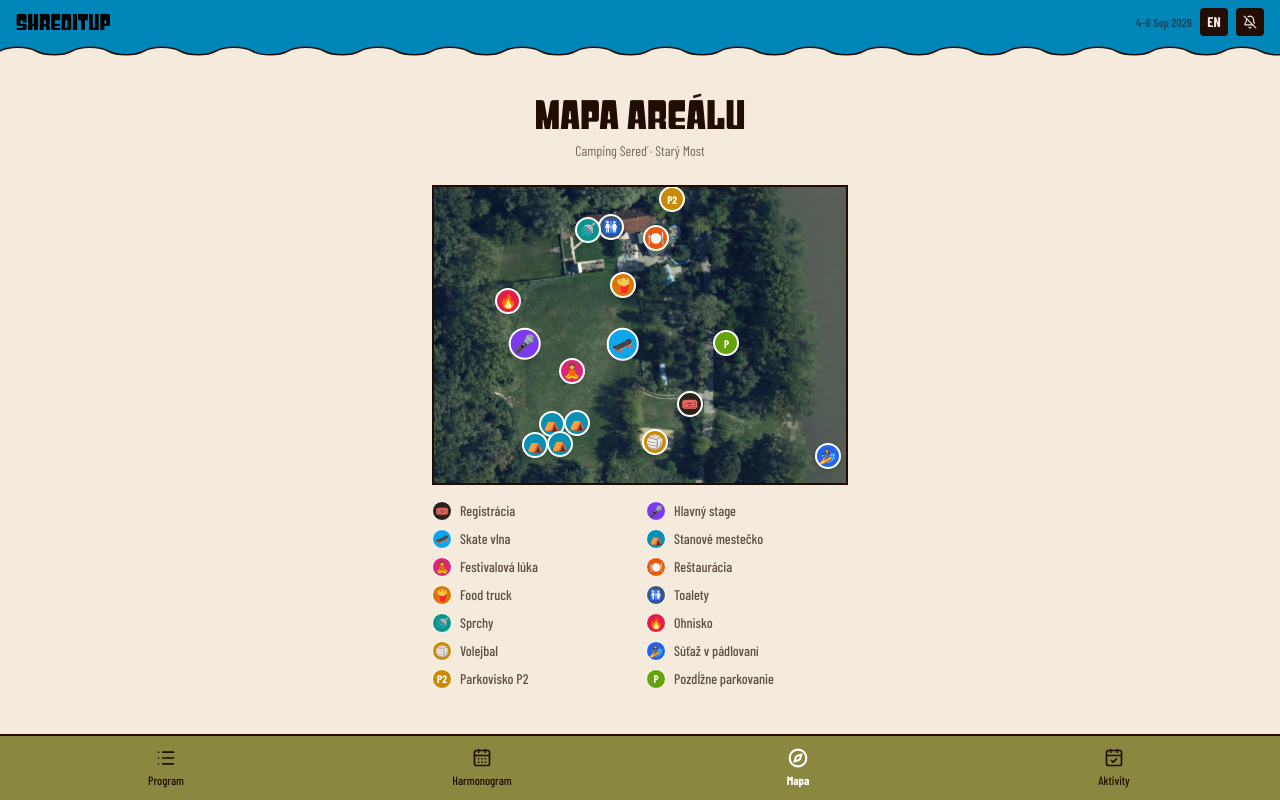
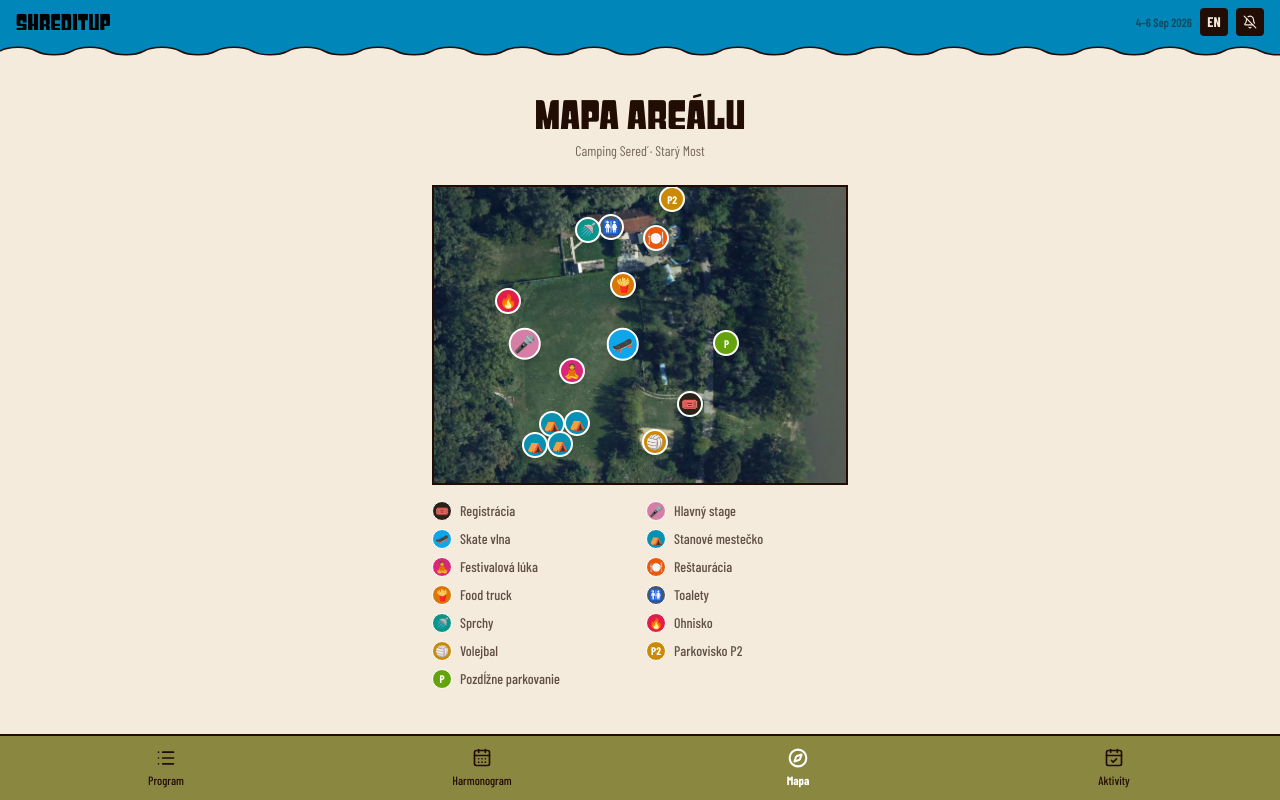
Before and after one commit to nikoleta01/shreditup, a Next.js app: page /map in a window 1280 px wide. Built offline with nearby package versions, Linux system fonts and the light colour scheme.

Commit message:
fix(map): design color changes

```diff
--- a/app/globals.css
+++ b/app/globals.css
@@ -128,6 +128,14 @@
     @apply border-border outline-ring/50;
   }
   body {
+    /* min-h-svh (Tailwind, set inline on <body> in layout.tsx) alone isn't
+       enough in iOS standalone PWAs — svh has been observed under-reporting
+       the true visible height there by a variable amount, leaving html/body's
+       painted box short of the physical bottom edge (native black canvas
+       showing through underneath everything, including the fixed nav, in a
+       gap whose size drifts between reflows). Anchoring to height: 100% is
+       the more reliable floor for this specific case. */
+    height: 100%;
     @apply bg-background text-foreground;
     font-family: var(--font-barlow), system-ui, sans-serif;
   }
@@ -139,6 +147,7 @@
        (overscroll-behavior-y: none was tried here too, but it silently broke
        scrolling entirely on iOS standalone on most pages — known WebKit
        landmine. Don't re-add it without testing on a real device first.) */
+    height: 100%;
     @apply bg-background;
     font-family: var(--font-barlow), system-ui, sans-serif;
   }
--- a/lib/map-pois.ts
+++ b/lib/map-pois.ts
@@ -11,7 +11,6 @@ export type PoiTypeId =
   | "showers"
   | "campfire"
   | "volleyball"
-  | "paddle"
   | "parkingP2"
   | "parkingLong";
 
@@ -38,7 +37,7 @@ export const POI_TYPES: PoiType[] = [
     emoji: "🎤",
     sk: "Hlavný stage",
     en: "Main stage",
-    color: "#7c3aed",
+    color: "#d77ea6",
     scale: 1.25,
   },
   {
@@ -100,13 +99,6 @@ export const POI_TYPES: PoiType[] = [
     color: "#ca8a04",
   },
   {
-    id: "paddle",
-    emoji: "🏄",
-    sk: "Súťaž v pádlovaní",
-    en: "Paddling",
-    color: "#2563eb",
-  },
-  {
     id: "parkingP2",
     emoji: "🅿️",
     sk: "Parkovisko P2",
@@ -147,7 +139,6 @@ export const MAP_POIS: MapPoi[] = [
   { type: "showers", x: 37.28, y: 14.5 },
   { type: "campfire", x: 18, y: 38.56 },
   { type: "volleyball", x: 53.57, y: 86.06 },
-  { type: "paddle", x: 95.54, y: 91 },
   { type: "parkingP2", x: 57.8, y: 4.2 },
   { type: "parkingLong", x: 70.98, y: 52.75 },
 ];
```
